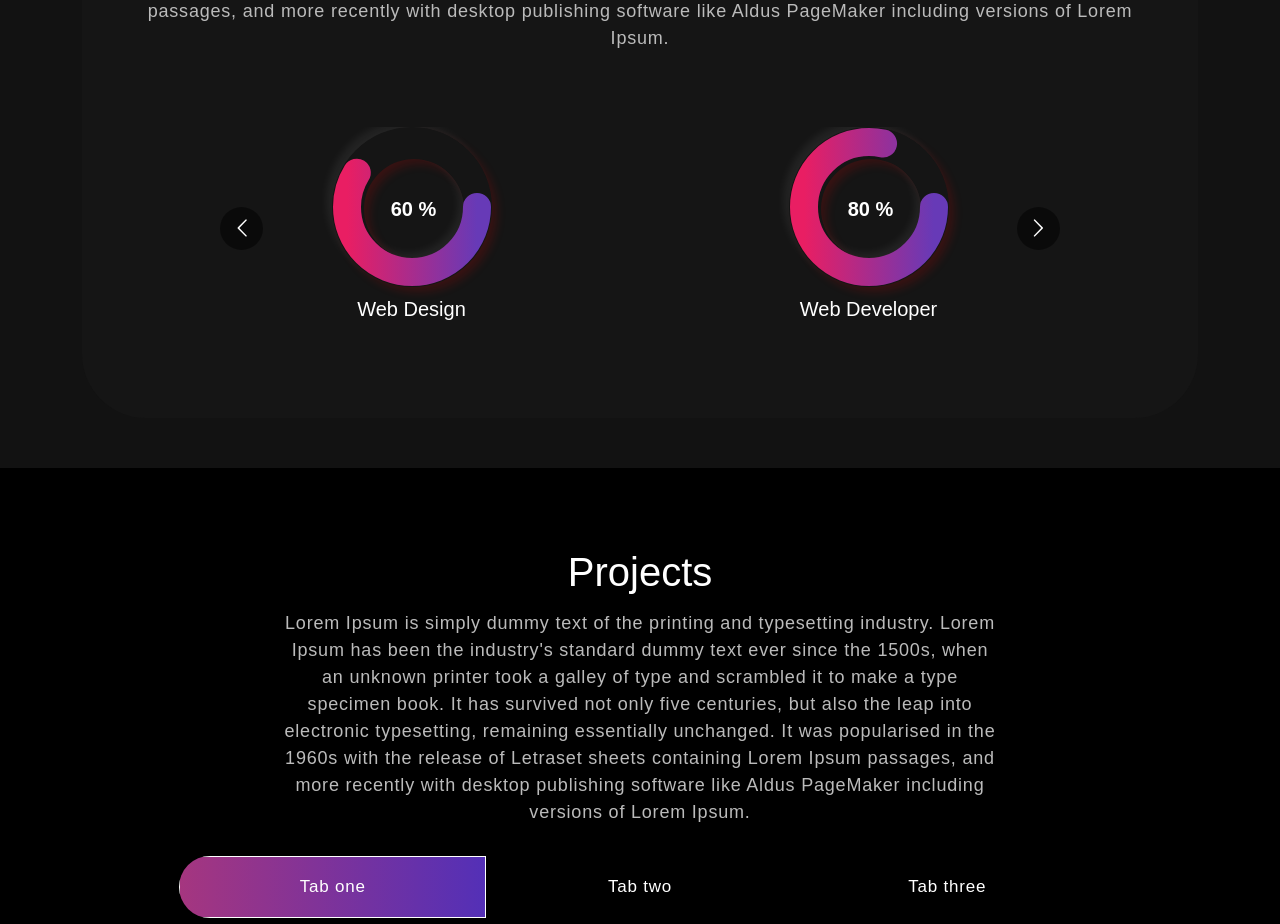
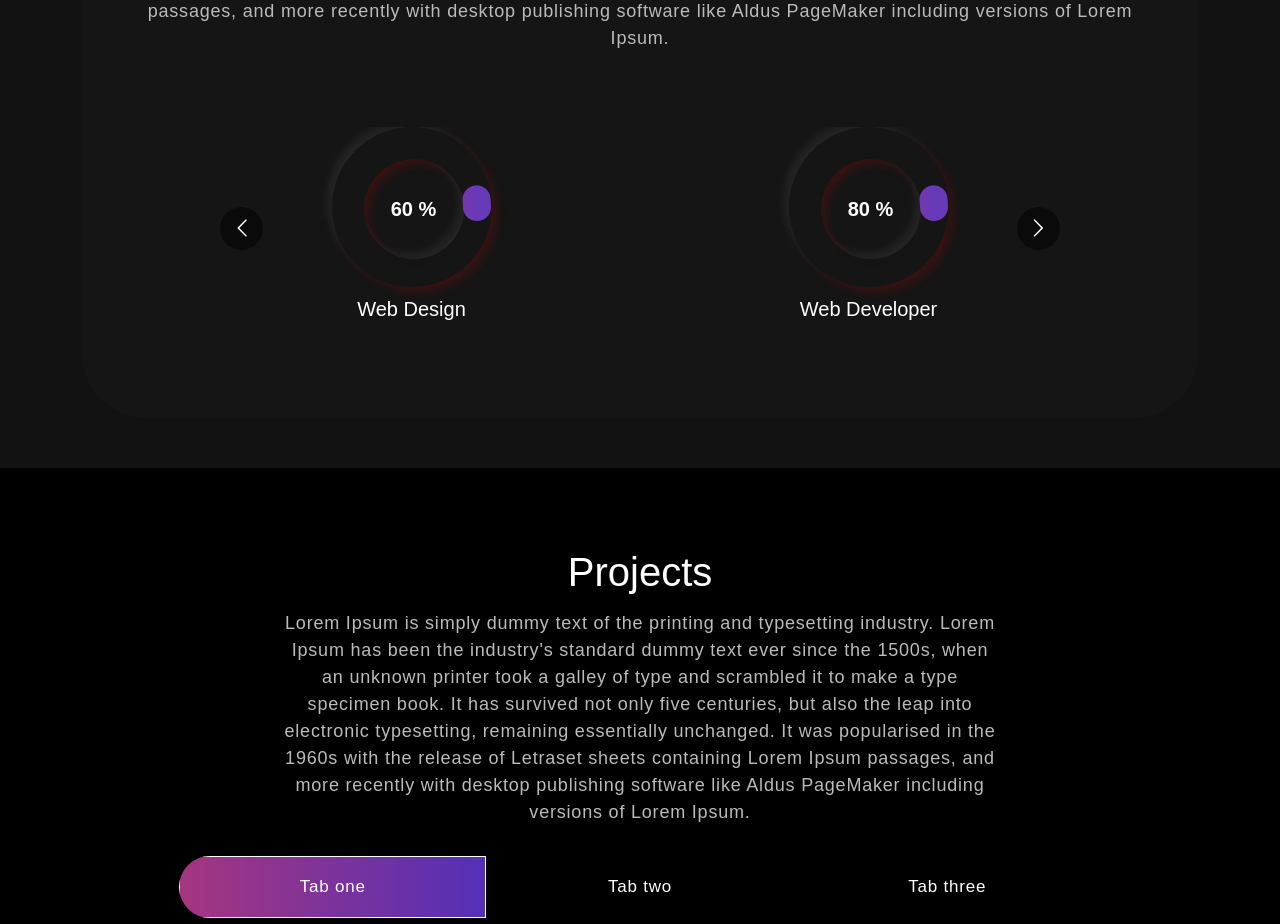
Before and after one commit to ahmedgamal115/porfoilio, a React (Create React App) app: page / in a window 1280 px wide. Shown: the part 1080-2004 px from the top of the page. Built offline with nearby package versions, Linux system fonts and the light colour scheme.

Commit message:
Modified Skills code

```diff
--- a/service.js
+++ b/service.js
@@ -5,9 +5,6 @@ const nodemailer = require('nodemailer');
 const app = express();
 app.use(cors());
 app.use(express.json());
-app.get('/',(req,res)=>{
-    res.send("Halloooooooo")
-})
 app.listen(5000,()=>console.log("Servar Running"));
 
 
--- a/src/component/Skills/Skills.css
+++ b/src/component/Skills/Skills.css
@@ -76,4 +76,5 @@
     stroke-linecap: round;
     stroke-width: 28px;
     stroke-dasharray: 400;
+    transition: 0.5s ease-in-out;
 }
--- a/src/component/Skills/Skills.js
+++ b/src/component/Skills/Skills.js
@@ -31,8 +31,10 @@ const Skills = () => {
     useEffect(()=>{
 
         window.onscroll = function(){
-            if(window.scrollY >= document.querySelector('.skill').offsetTop){
+            if(window.scrollY >= document.querySelector('.skill').offsetTop - 300){
                 setAnimation(true)
+            }else{
+                setAnimation(false)
             }
         }
 
@@ -63,7 +65,7 @@ const Skills = () => {
                                                 <stop offset={100} stopColor="#673ab7"/>
                                             </linearGradient>
                                         </defs>
-                                        <circle cy={80} cx={80} r={65} strokeDashoffset="160"/>
+                                        <circle cy={80} cx={80} r={65} strokeDashoffset={animation ? "160" : "400"}/>
                                     </svg>
                                 </div>
                                 <h5>Web Design</h5>
@@ -82,7 +84,7 @@ const Skills = () => {
                                                 <stop offset={100} stopColor="#673ab7"/>
                                             </linearGradient>
                                         </defs>
-                                        <circle cy={80} cx={80} r={65} strokeDashoffset="80"/>
+                                        <circle cy={80} cx={80} r={65} strokeDashoffset={animation ? "80" : "400"}/>
                                     </svg>
                                 </div>
                                 <h5>Web Developer</h5>
@@ -101,7 +103,7 @@ const Skills = () => {
                                                 <stop offset={100} stopColor="#673ab7"/>
                                             </linearGradient>
                                         </defs>
-                                        <circle cy={80} cx={80} r={65} strokeDashoffset="40"/>
+                                        <circle cy={80} cx={80} r={65} strokeDashoffset={animation ? "40" : "400"}/>
                                     </svg>
                                 </div>
                                 <h5>Embedded System</h5>
```
